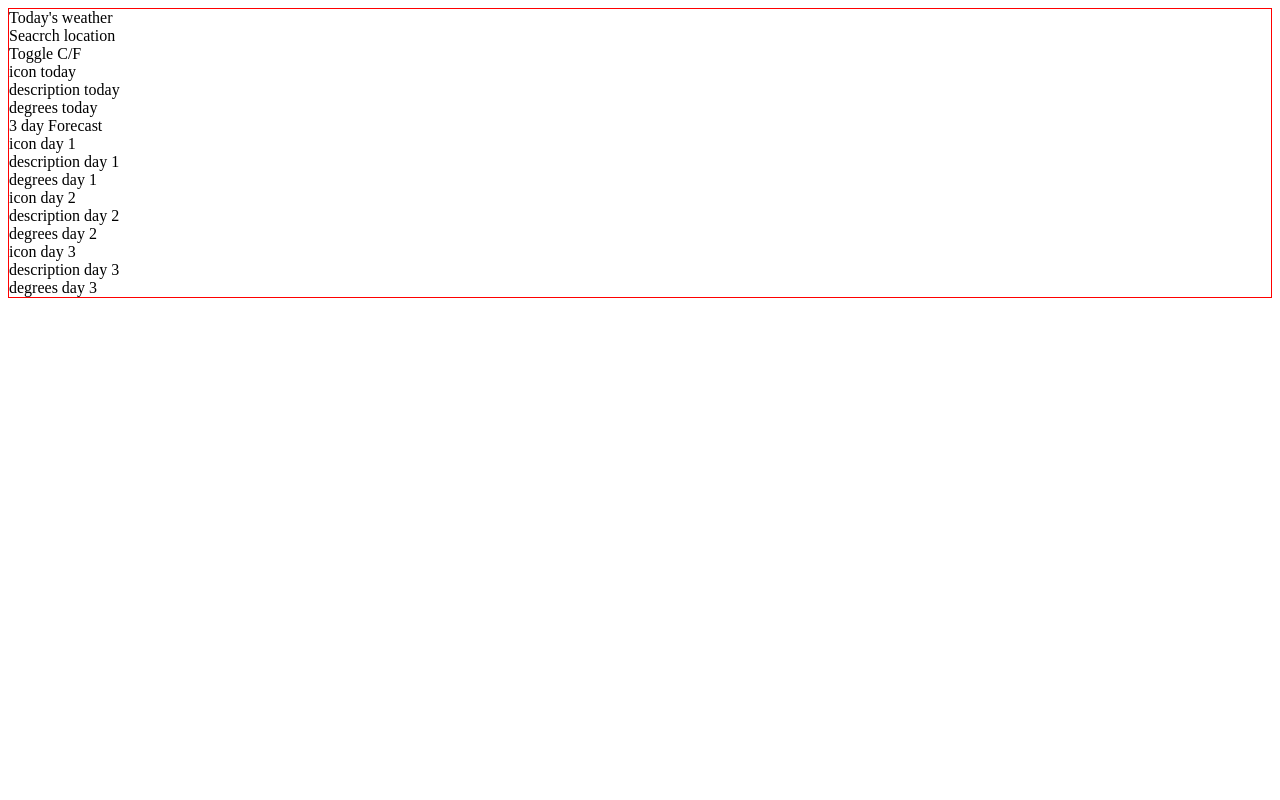
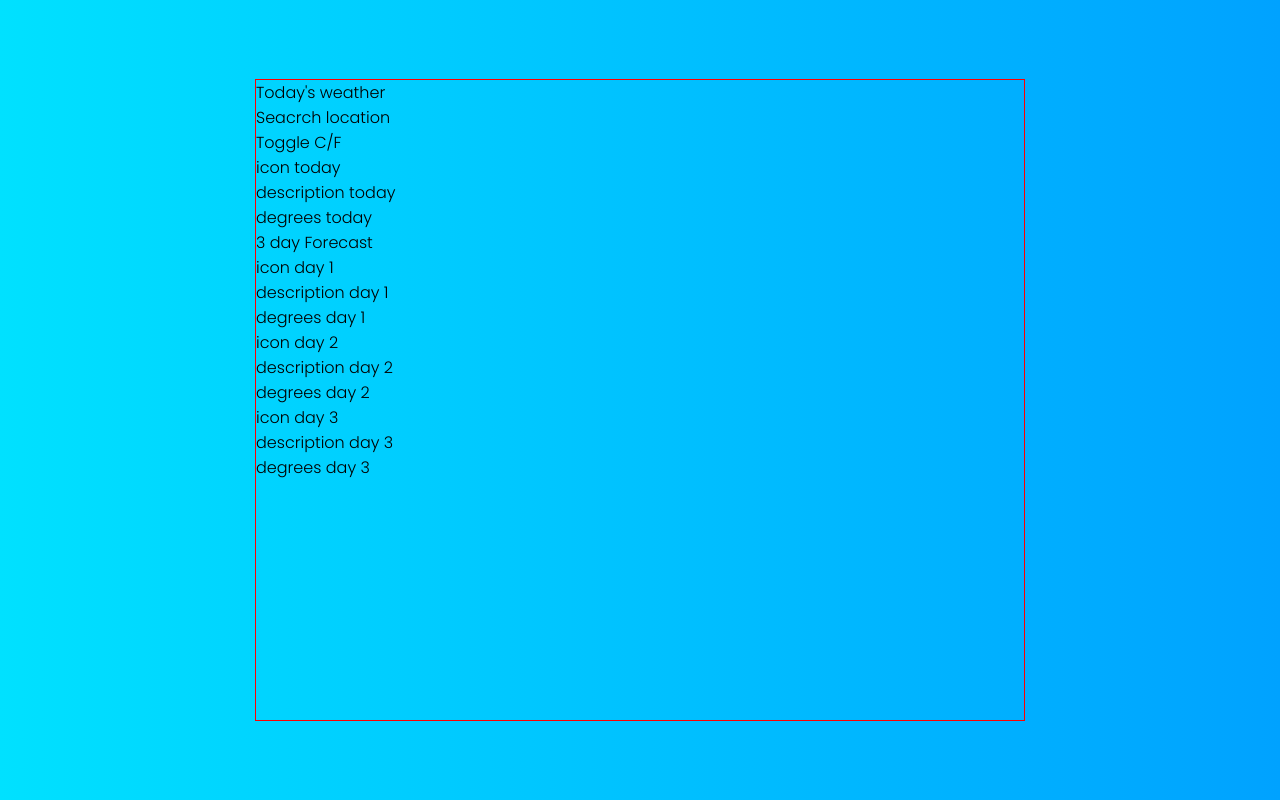
Before and after one commit to RobVerplanke/WeatherApp, a website: page dist/index.html in a window 1280 px wide. Drawn offline with Linux system fonts and the light colour scheme.

Commit message:
style lay-out

```diff
--- a/dist/index.html
+++ b/dist/index.html
@@ -8,8 +8,8 @@
     <title>Simple weather app - The Odin Project</title>
 </head>
 <body>
+    <div class="content-holder">
         <div class="content">
-
             <div class="content__title">
                 Today's weather
             </div>
@@ -48,7 +48,7 @@
                     <div class="weather-forecast-3rd-day__degrees">degrees day 3</div>
                 </div>
             </div>
-
+        </div>
     </div>
 </body>
 </html>
--- a/dist/style.css
+++ b/dist/style.css
@@ -1,3 +1,43 @@
+@import url('https://fonts.googleapis.com/css2?family=Poppins:wght@300&display=swap');
+
+
+/**** Custom properties ****/
+
+:root{
+    --background-color-1: rgb(0, 162, 255);
+    --background-color-2: rgb(0, 225, 255);
+
+    --font-family: 'Poppins', sans-serif;
+}
+
+
+/**** Global properties ****/
+
+body{
+    padding: 0;
+    margin: 0;
+    box-sizing: border-box;
+    background: linear-gradient(270deg, var(--background-color-1), var(--background-color-2));
+    font-family: var(--font-family);
+}
+
+
+/**** Global layout ****/
+
+.content-holder{
+    height: 100vh;
+
+    display: flex;
+    justify-content: center;
+    align-items: center;
+}
+
 .content{
+    width: 60vw;
+    height: 80vh;
+
     border: solid 1px red;
 }
+
+
+/**** Components ****/
```
Lines whose indentation alone changed are shown as unchanged.
